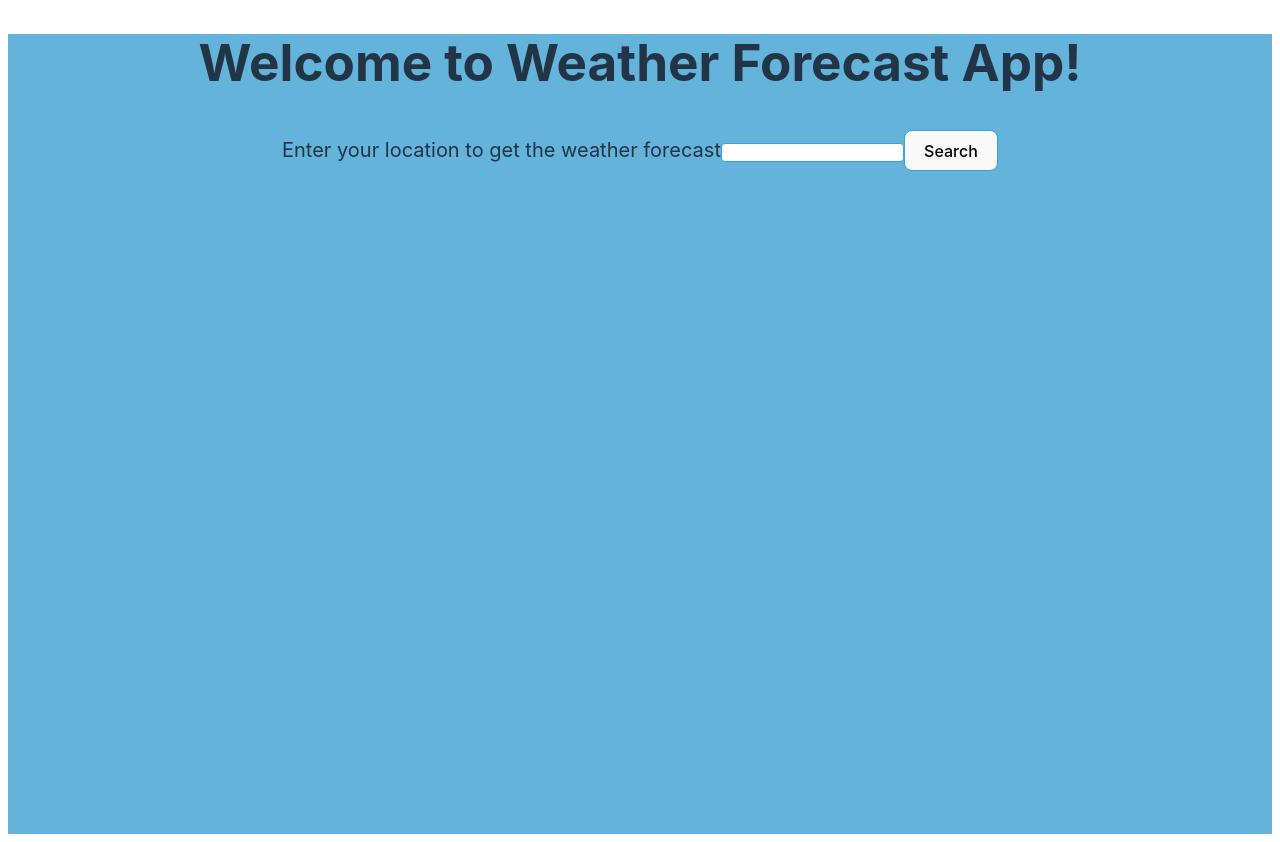
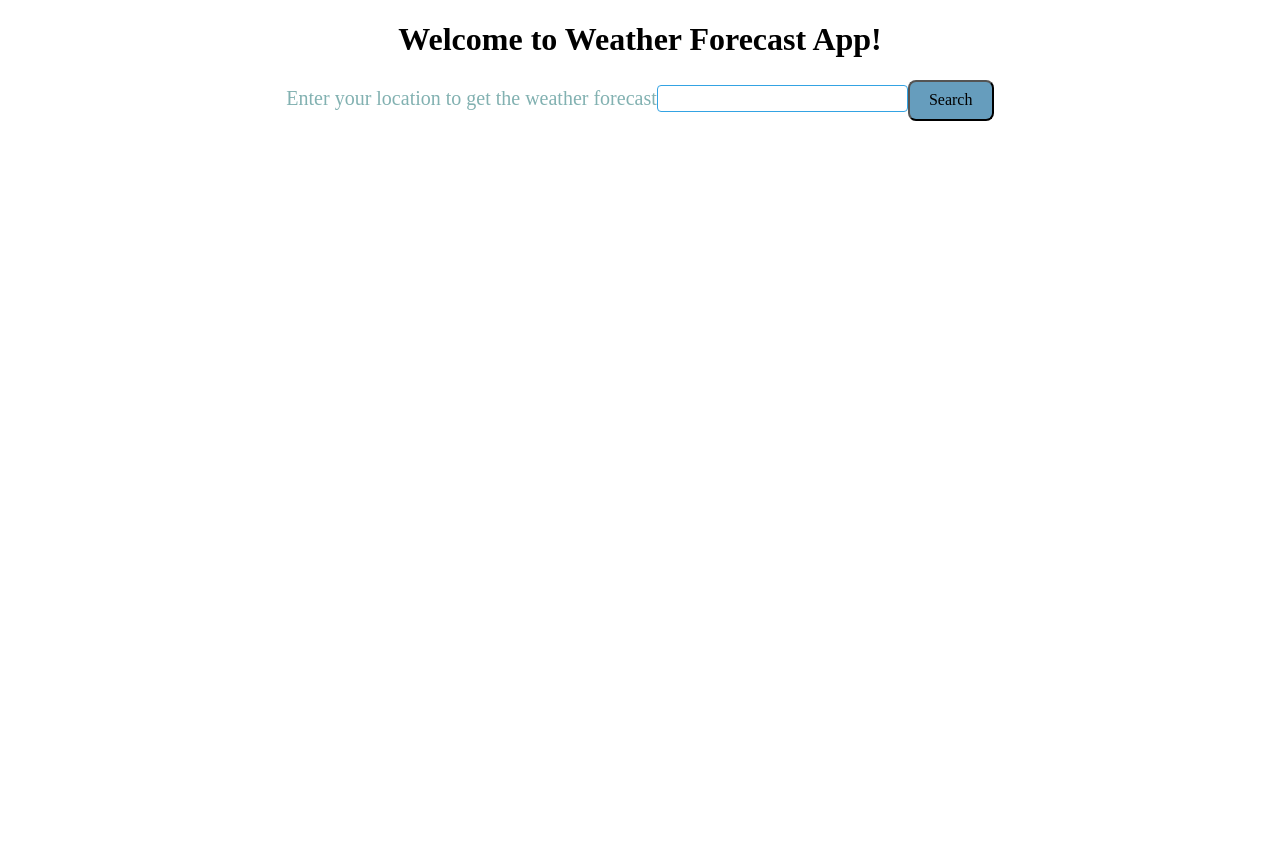
Before and after one commit to PrasantiNalla/WeatherForecast, a React (Vite) app: page /location in a window 1280 px wide. After the commit the page ends 800 px from the top, so only its background shows below. Built offline with nearby package versions, Linux system fonts and the light colour scheme.

Commit message:
working forecast

```diff
--- a/src/components/Forecast/Forecast.scss
+++ b/src/components/Forecast/Forecast.scss
@@ -1,25 +1,53 @@
-.day-container {
-    width: 80%;
-}
-
-
 h2 {
     text-align: left;
     font-size: 25px;
+    color: rgb(234, 164, 79);
+    font-family: inherit;
 }
-
 
 .page-header {
     padding-top: 100px;
     font-size: 20px;
+    color: rgb(130, 177, 177);
 }
 
-.form-input {
+input {
+    border-radius: 4px;
+    border: 1px solid rgb(52, 163, 227);
+    font-size: 20px;
+    font-family: inherit;
+}
+
+b {
+    color: rgb(234, 164, 79);
     font-size: 20px;
 }
 
+button {
+    border-radius: 8px;
+    background-color: rgb(102, 157, 189);
+    padding: 0.6em 1.2em;
+    font-size: 1em;
+    font-weight: 300;
+    font-family: inherit;
+    cursor: pointer;
+    transition: border-color 0.25s;
+}
+
+
+button:hover {
+    border-color: rgb(52, 163, 227);
+}
+
+button:focus,
+input:focus,
+input:focus-visible,
+button:focus-visible {
+    outline: 2px auto rgb(52, 163, 227);
+}
+
 p {
-    color: rgb(244, 240, 124);
+    color: rgb(108, 175, 135);
 }
 
 table {
@@ -64,15 +92,13 @@ th {
     // overflow-x: scroll;
 }
 
-
 .day-selector {
     position: sticky;
-    justify-content: center;
+    align-content: center;
     align-items: center;
     border-radius: 10px;
     border: 2px solid transparent;
 }
-
 
 .selected-day-selector {
 
@@ -82,16 +108,11 @@ th {
     border-radius: 5px;
 }
 
-
-
 .day-container {
     position: absolute;
     width: 70%;
     margin: 0 auto;
 }
-
-
-
 
 .scroll-buttons-container {
     display: flex;
--- a/src/components/Forecast/Forecast.tsx
+++ b/src/components/Forecast/Forecast.tsx
@@ -126,7 +126,7 @@ export const Forecast: React.FunctionComponent = () => {
 
                                 {selectedDate === day.datetime && (
                                     <div className='day-container'>
-                                        {day.description}
+                                        <b>{day.description}</b>
                                         <table className='day-info-table'>
                                             <thead>
                                                 <th className='day-info-table-header'>
--- a/src/index.scss
+++ b/src/index.scss
@@ -1,82 +1,82 @@
-body {
-  background-color: rgb(100, 179, 218);
-  height: 100vh;
-}
+// body {
+//   background-color: rgb(100, 179, 218);
+//   height: 100vh;
+// }
 
-:root {
-  font-family: Inter, system-ui, Avenir, Helvetica, Arial, sans-serif;
-  line-height: 1.5;
-  font-weight: 400;
+// :root {
+//   font-family: Inter, system-ui, Avenir, Helvetica, Arial, sans-serif;
+//   line-height: 1.5;
+//   font-weight: 400;
 
-  color-scheme: light dark;
-  color: rgba(255, 255, 255, 0.87);
-  background-color: #242424;
+//   color-scheme: light dark;
+//   color: rgba(255, 255, 255, 0.87);
+//   background-color: #242424;
 
-  font-synthesis: none;
-  text-rendering: optimizeLegibility;
-  -webkit-font-smoothing: antialiased;
-  -moz-osx-font-smoothing: grayscale;
-  -webkit-text-size-adjust: 100%;
-}
+//   font-synthesis: none;
+//   text-rendering: optimizeLegibility;
+//   -webkit-font-smoothing: antialiased;
+//   -moz-osx-font-smoothing: grayscale;
+//   -webkit-text-size-adjust: 100%;
+// }
 
-a {
-  font-weight: 500;
-  color: black;
-  text-decoration: inherit;
-}
+// a {
+//   font-weight: 500;
+//   color: black;
+//   text-decoration: inherit;
+// }
 
-a:hover {
-  color: rgb(52, 163, 227);
-}
+// a:hover {
+//   color: rgb(52, 163, 227);
+// }
 
-h1 {
-  font-size: 3.2em;
-  line-height: 1.1;
-}
+// h1 {
+//   font-size: 3.2em;
+//   line-height: 1.1;
+// }
 
-button {
-  border-radius: 8px;
-  border: 1px solid rgb(52, 163, 227);
-  padding: 0.6em 1.2em;
-  font-size: 1em;
-  font-weight: 500;
-  font-family: inherit;
-  cursor: pointer;
-  transition: border-color 0.25s;
-}
+// button {
+//   border-radius: 8px;
+//   border: 1px solid rgb(52, 163, 227);
+//   padding: 0.6em 1.2em;
+//   font-size: 1em;
+//   font-weight: 500;
+//   font-family: inherit;
+//   cursor: pointer;
+//   transition: border-color 0.25s;
+// }
 
-input {
-  border-radius: 4px;
-  border: 1px solid rgb(52, 163, 227);
-}
+// input {
+//   border-radius: 4px;
+//   border: 1px solid rgb(52, 163, 227);
+// }
 
-button:hover {
-  border-color: rgb(52, 163, 227);
-}
+// button:hover {
+//   border-color: rgb(52, 163, 227);
+// }
 
-button:focus,
-input:focus,
-input:focus-visible,
-button:focus-visible {
-  outline: 2px auto rgb(52, 163, 227);
-}
+// button:focus,
+// input:focus,
+// input:focus-visible,
+// button:focus-visible {
+//   outline: 2px auto rgb(52, 163, 227);
+// }
 
-@media (prefers-color-scheme: light) {
-  body {
-    background-color: rgb(100, 179, 218);
-  }
+// @media (prefers-color-scheme: light) {
+//   body {
+//     background-color: rgb(100, 179, 218);
+//   }
 
-  :root {
-    color: #213547;
-    background-color: #ffffff;
-  }
+//   :root {
+//     color: #213547;
+//     background-color: #ffffff;
+//   }
 
-  a:hover {
-    color: rgb(52, 163, 227);
-  }
+//   a:hover {
+//     color: rgb(52, 163, 227);
+//   }
 
-  button {
-    margin-top: 5px;
-    background-color: #f9f9f9;
-  }
-}
+//   button {
+//     margin-top: 5px;
+//     background-color: #f9f9f9;
+//   }
+// }
```
